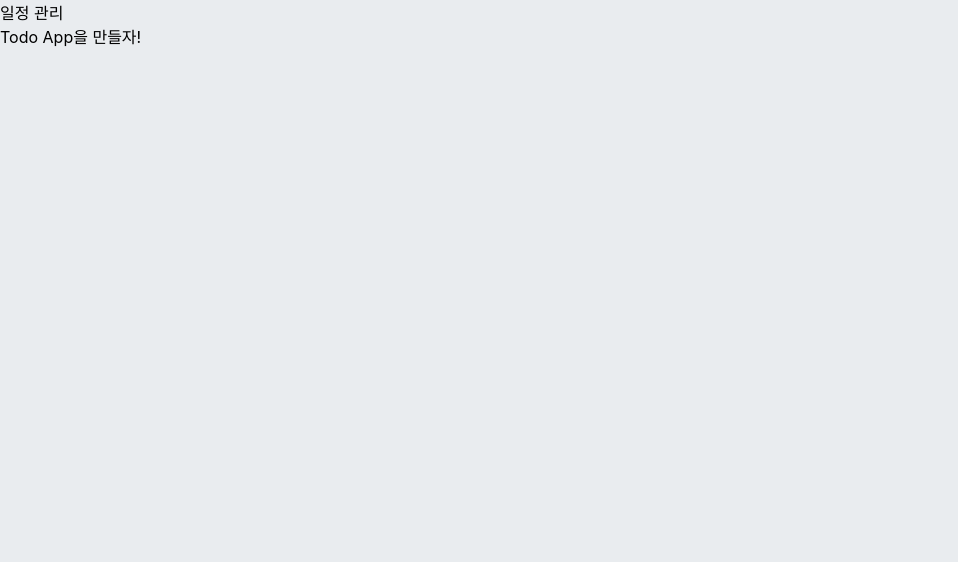
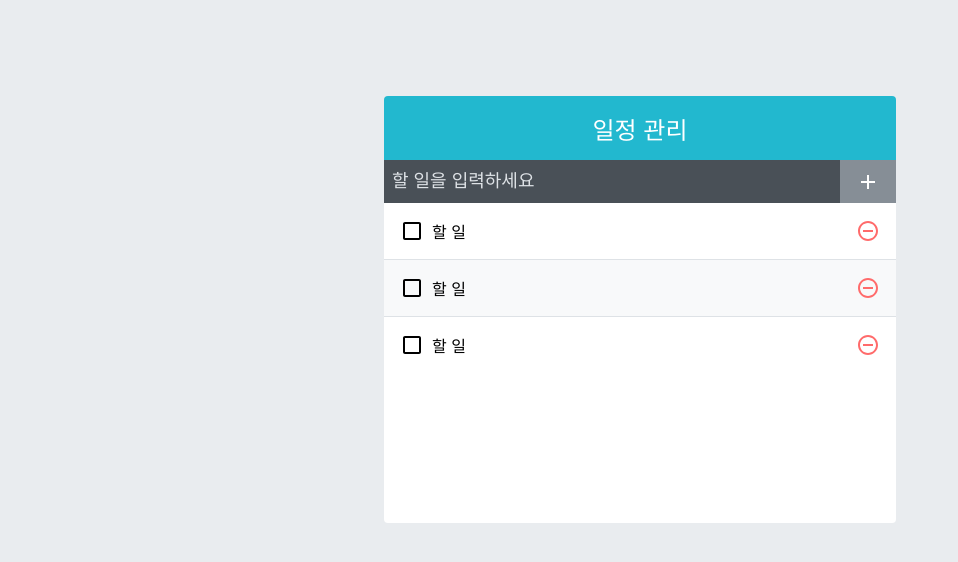
Before and after one commit to hyebinyu1110/todo-app-again, a React (Create React App) app: page / in a window 1280 px wide. Shown: the top 562 px of the page, without its empty margins (0-958 px from the left). Built offline with nearby package versions, Linux system fonts and the light colour scheme.

Commit message:
commit until 10.2

```diff
--- a/src/App.js
+++ b/src/App.js
@@ -1,9 +1,14 @@
+import './App.css';
 import TodoTemplate from './components/TodoTemplate';
-import './App.css';
+import TodoInsert from './components/TodoInsert';
+import TodoList from './components/TodoList';
 
 function App() {
   return (
-    <TodoTemplate>Todo App을 만들자!</TodoTemplate>
+    <TodoTemplate>
+      <TodoInsert />
+      <TodoList />
+    </TodoTemplate>
   );
 }
 
--- /dev/null
+++ b/src/components/TodoInsert.js
@@ -0,0 +1,16 @@
+import { MdAdd } from 'react-icons/md';
+import './TodoInsert.scss';
+
+const TodoInsert = () => {
+    return (
+        <form className="TodoInsert">
+            <input placeholder="할 일을 입력하세요" />
+            <button type="submit">
+                <MdAdd />
+            </button>
+        </form>
+    )
+}
+
+
+export default TodoInsert;
--- /dev/null
+++ b/src/components/TodoInsert.scss
@@ -0,0 +1,36 @@
+.TodoInsert {
+  display: flex;
+  background: #495057;
+  input {
+    // 기본 스타일 초기화
+    background: none;
+    outline: none;
+    border: none;
+    padding: 0.5rem;
+    font-size: 1.125rem;
+    line-height: 1.5;
+    color: white;
+    &::placeholder {
+      color: #dee2e6;
+    }
+    flex: 1;
+  }
+  button {
+    // 기본 스타일 초기화
+    background: none;
+    outline: none;
+    border: none;
+    background: #868e96;
+    color: white;
+    padding-left: 1rem;
+    padding-right: 1rem;
+    font-size: 1.5rem;
+    display: flex;
+    align-items: center;
+    cursor: pointer;
+    transition: 0.1s background ease-in;
+    &:hover {
+      background: #adb5bd;
+    }
+  }
+}
--- /dev/null
+++ b/src/components/TodoList.js
@@ -0,0 +1,16 @@
+import TodoListItem from "./TodoListItem";
+import './TodoList.scss';
+
+
+const TodoList = () => {
+    return (
+        <div className="TodoList">
+            <TodoListItem />
+            <TodoListItem />
+            <TodoListItem />
+        </div>
+    );
+};
+
+
+export default TodoList;
--- /dev/null
+++ b/src/components/TodoList.scss
@@ -0,0 +1,5 @@
+.TodoList {
+  min-height: 320px;
+  max-height: 513px;
+  overflow-y: auto;
+}
--- /dev/null
+++ b/src/components/TodoListItem.js
@@ -0,0 +1,26 @@
+import {
+    MdCheckBoxOutlineBlank,
+    MdCheckBox,
+    MdRemoveCircleOutline,
+} from 'react-icons/md';
+
+import './TodoListItem.scss';
+
+const TodoListItem = () => {
+    return (
+        <div className="TodoListItem">
+            <div className="checkbox">
+                <MdCheckBoxOutlineBlank />
+                <div className="text">
+                    할 일
+                </div>
+            </div>
+            <div className="remove">
+                <MdRemoveCircleOutline />
+            </div>
+        </div>
+    );
+};
+
+
+export default TodoListItem;
--- /dev/null
+++ b/src/components/TodoListItem.scss
@@ -0,0 +1,46 @@
+.TodoListItem {
+  padding: 1rem;
+  display: flex;
+  align-items: center; // 세로 중앙 정렬
+  &:nth-child(even) {
+    background: #f8f9fa;
+  }
+  .checkbox {
+    cursor: pointer;
+    flex: 1; // 차지할 수 있는 영역 모두 차지
+    display: flex;
+    align-items: center; // 세로 중앙 정렬
+    svg {
+      // 아이콘
+      font-size: 1.5rem;
+    }
+    .text {
+      margin-left: 0.5rem;
+      flex: 1; // 차지할 수 있는 영역 모두 차지
+    }
+    // 체크되었을 때 보여 줄 스타일
+    &.checked {
+      svg {
+        color: #22b8cf;
+      }
+      .text {
+        color: #adb5db;
+        text-decoration: line-through;
+      }
+    }
+  }
+  .remove {
+    display: flex;
+    align-items: center;
+    font-size: 1.5rem;
+    color: #ff6b6b;
+    cursor: pointer;
+    &:hover {
+      color: #ff8787;
+    }
+  }
+  // 엘리먼트 사이사이에 테두리를 넣어 줌
+  & + & {
+    border-top: 1px solid #dee2e6;
+  }
+}
--- a/src/components/TodoTemplate.scss
+++ b/src/components/TodoTemplate.scss
@@ -0,0 +1,23 @@
+.TodoTemplate {
+  width: 512px;
+  // width가 주어진 상태에서 좌우 중앙 정렬
+  margin-left: auto;
+  margin-right: auto;
+  margin-top: 6rem;
+  border-radius: 4px;
+  overflow: hidden;
+
+  .app-title {
+    background: #22b8cf;
+    color: white;
+    height: 4rem;
+    font-size: 1.5rem;
+    display: flex;
+    align-items: center;
+    justify-content: center;
+  }
+
+  .content {
+    background: white;
+  }
+}
```
Also changed, not shown: package.json (line endings or trailing spaces), 1 other file (tests, documents, lock files or other folders).
